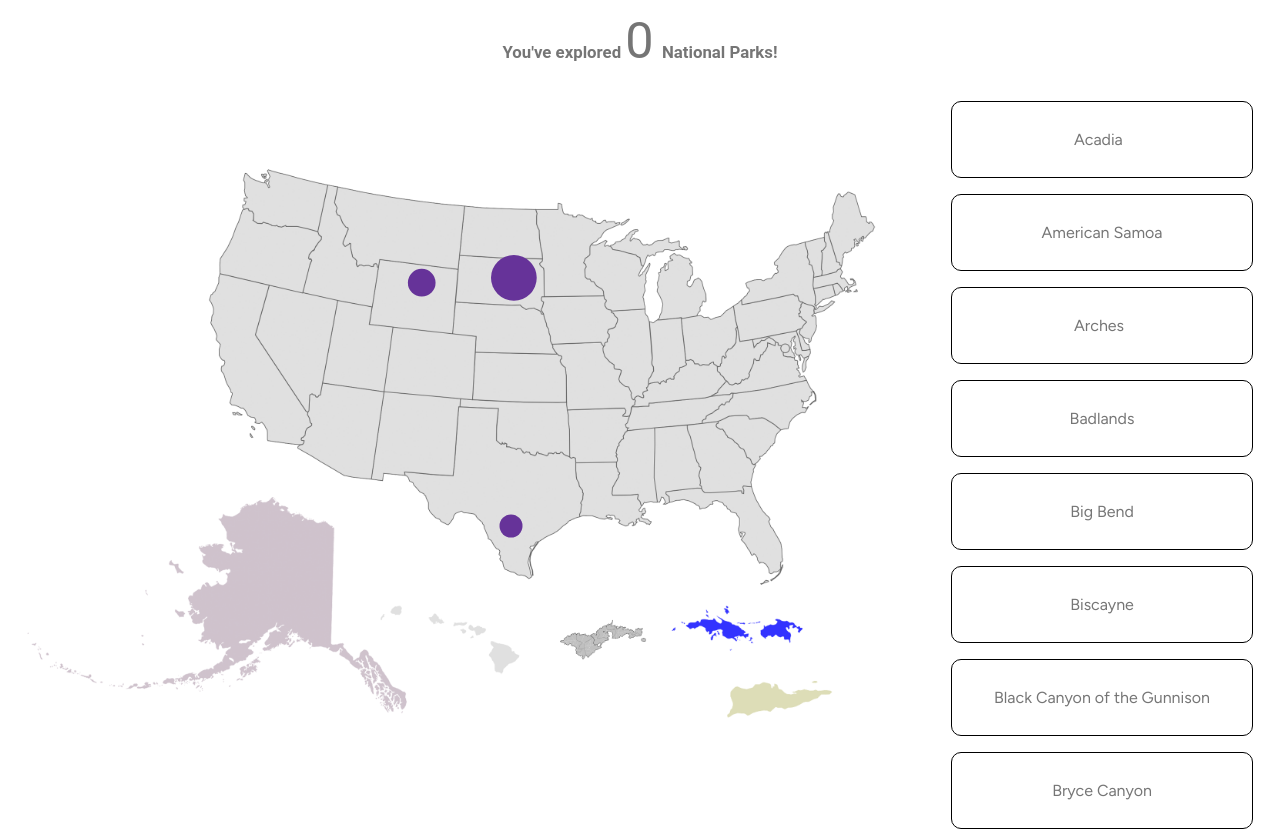
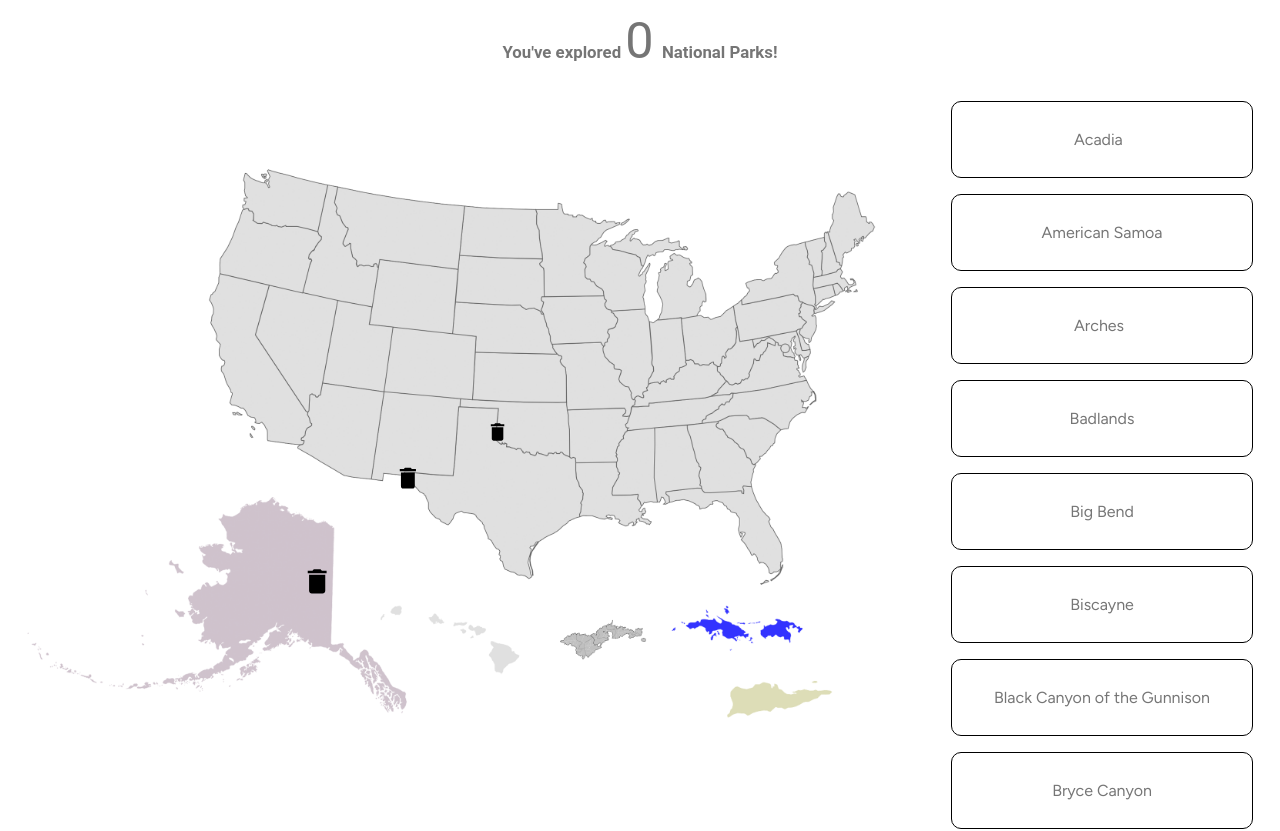
Before and after one commit to geomin76/nps-visited, a React (Create React App) app: page / in a window 1280 px wide. Shown: the top 831 px of the page. Built offline with nearby package versions, Linux system fonts and the light colour scheme.

Commit message:
More map (#18)
* some css

* test

```diff
--- a/package.json
+++ b/package.json
@@ -6,6 +6,7 @@
     "@emotion/react": "^11.10.5",
     "@emotion/styled": "^11.10.5",
     "@material-ui/core": "^4.12.3",
+    "@mui/icons-material": "^5.11.0",
     "@mui/material": "^5.11.1",
     "@testing-library/jest-dom": "^5.11.4",
     "@testing-library/react": "^11.1.0",
--- a/src/App.js
+++ b/src/App.js
@@ -39,25 +39,28 @@ const App = () => {
   }
 
   return (
-    <Container maxWidth="lg">
+    <>
       <ListSubheader>
-        <div className={classes.center}>
-          <p style={{fontWeight: "700", fontSize: "1.2em"}}>You've explored <span style={{fontWeight: "400", fontSize: "3em"}}>{countVisitedParks()}</span>&nbsp; National Parks!</p>
+        <div className={classes.center} style={{ backgroundColor: "white" }}>
+          <p style={{ fontWeight: "700", fontSize: "1.2em" }}>You've explored <span style={{ fontWeight: "400", fontSize: "3em" }}>{countVisitedParks()}</span>&nbsp; National Parks!</p>
         </div>
       </ListSubheader>
+      <Container maxWidth="lg">
         <Grid container spacing={0}>
           <Grid item xl={9} lg={9} md={9} sm={12} xs={12}>
             <div className={classes.map}>
               <Map />
             </div>
           </Grid>
-        <Grid item xl={3} lg={3} md={3} sm={12} xs={12}>
+          <Grid item xl={3} lg={3} md={3} sm={12} xs={12} >
             <div className={classes.center}>
               <NPList data={data} setData={setData} countVisitedParks={countVisitedParks} />
             </div>
           </Grid>
         </Grid>
       </Container>
+    </>
+
 
   );
 }
--- a/src/Map.js
+++ b/src/Map.js
@@ -1,18 +1,19 @@
 import NPSMap from './nps.png'
+import DeleteIcon from '@mui/icons-material/Delete';
 
 export const Map = () => {
     return (
         <>
             <div style={{display: "inline-block", position: "relative"}}>
-                <img src={NPSMap} width={"100%"} height={"100%"} />
-                <svg viewBox="0 0 200 200" style={{position: "absolute", top: "20%", left: "50.5%"}}>
-                    <circle cx="10" cy="10" r="10" fill="rebeccapurple" />
+                <img src={NPSMap} width={"100%"} height={"50%"} />
+                <svg viewBox="0 0 100 100" style={{position: "absolute", top: "13.4%", left: "40%"}}>
+                    <DeleteIcon width="5%" />
                 </svg>
-                <svg viewBox="0 0 200 200" style={{position: "absolute", top: "20%", left: "40%"}}>
-                    <circle cx="10" cy="10" r="5" fill="rebeccapurple" />
+                <svg viewBox="0 0 100 100" style={{position: "absolute", top: "13.4%", left: "50%"}}>
+                    <DeleteIcon width="5%" />
                 </svg>
-                <svg viewBox="0 0 200 200" style={{position: "absolute", top: "50.52%", left: "50.2%"}}>
-                    <circle cx="10" cy="10" r="5" fill="rebeccapurple" />
+                <svg viewBox="0 0 100 100" style={{position: "absolute", top: "20.4%", left: "30%"}}>
+                    <DeleteIcon width="5%" />
                 </svg>
             </div>
 
--- a/src/NPList.js
+++ b/src/NPList.js
@@ -21,7 +21,6 @@ export const NPList = ({ data, setData, countVisitedParks }) => {
       newData[index].visited = !prevStatus;
       return newData;
     })
-    console.log(`${data[index].name} : ${data[index].visited}`)
   }
 
   return (
```
Also changed, not shown: 1 other file (tests, documents, lock files or other folders). Lines whose indentation alone changed are shown as unchanged.
